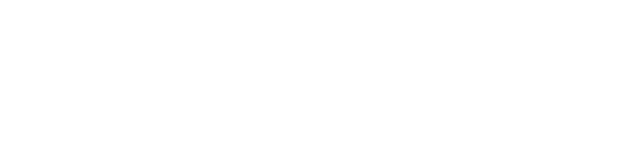
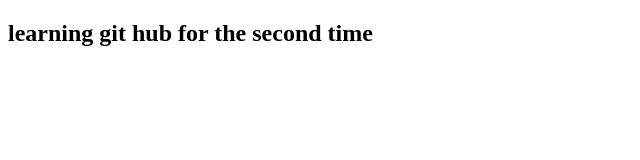
Before and after one commit to Crosshairs532/F_git_repo, a plain HTML site: page index.html in a window 1280 px wide. Shown: the whole page, without its empty margins (0-640 px from the left). Drawn offline with Linux system fonts and the light colour scheme.

Commit message:
new commit

```diff
--- a/index.html
+++ b/index.html
@@ -8,7 +8,7 @@
 </head>
 
 <body>
-
+    <h2>learning git hub for the second time</h2>
 </body>
 
 </html>
```
